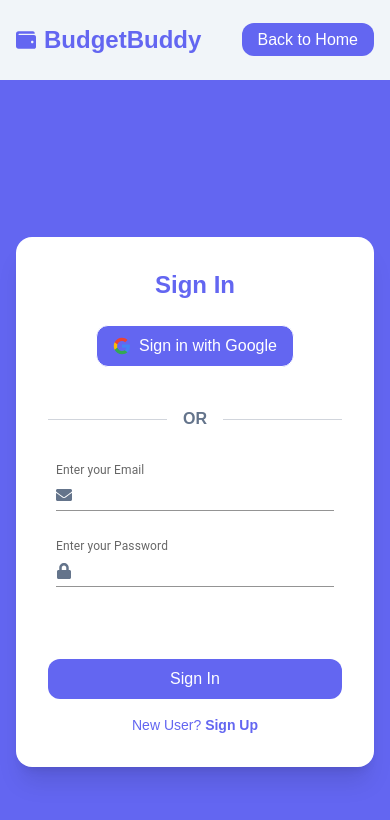
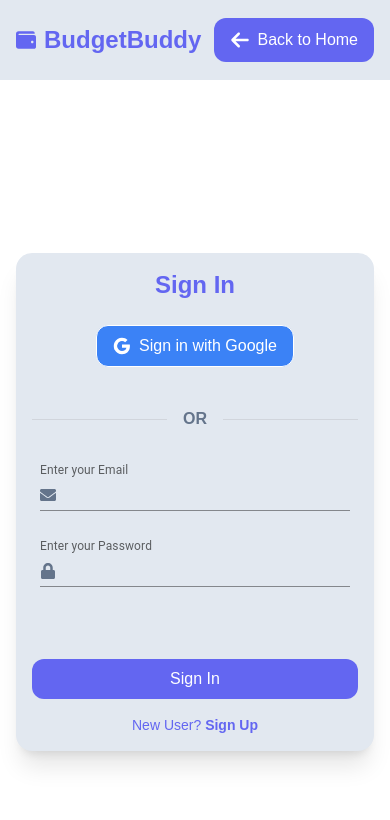
Before and after one commit to Nidhibhide/BudgetBuddy---NextJs, a Next.js app: page /signin in a window 390 px wide. Shown: the top 820 px of the page. Built offline with nearby package versions, Linux system fonts and the light colour scheme.

Commit message:
fix responsiveness and add back route

```diff
--- a/src/app/components/FormElements.tsx
+++ b/src/app/components/FormElements.tsx
@@ -87,13 +87,15 @@ export const Button: React.FC<ButtonProps> = ({
   disabled = false,
   width = "w-full",
   className = "",
+  bgColor = "bg-primary",
+  hoverColor = "hover:bg-btn-hover",
 }) => {
   return (
     <button
       type={type}
       onClick={onClick}
       disabled={disabled}
-      className={`bg-primary text-white py-2 text-base cursor-pointer font-medium rounded-xl hover:bg-btn-hover hover:shadow-md transition duration-500 ${width} ${className}`}
+      className={`${bgColor} text-white py-2 text-base cursor-pointer font-medium rounded-xl ${hoverColor} hover:shadow-md transition duration-500 ${width} ${className}`}
     >
       {children}
     </button>
@@ -154,11 +156,11 @@ export const Tooltip: React.FC<TooltipProps> = ({ label, children }) => {
   );
 };
 
-export const GetStartedLink: React.FC<GetStartedLinkProps> = ({ href, children }) => {
+export const GetStartedLink: React.FC<GetStartedLinkProps> = ({ href, children, width = 'w-full sm:w-[150px]' }) => {
   return (
     <Link
       href={href}
-      className="bg-primary py-2 px-4 text-center text-base font-medium text-white rounded-xl hover:bg-btn-hover hover:shadow-md transition duration-500 w-[150px]"
+      className={`bg-primary py-2.5 px-4 text-center text-base font-medium text-white rounded-xl hover:bg-btn-hover hover:shadow-md transition duration-500 ${width}`}
     >
       {children}
     </Link>
--- a/src/app/globals.css
+++ b/src/app/globals.css
@@ -6,7 +6,7 @@
 
   /* Main brand colors */
   --color-primary: #6366f1;
-  --color-secondary: #f1f5f9;
+  --color-secondary: #E2E8F0;
   --color-muted: #64748b;
 
   /* Shades */
@@ -21,7 +21,8 @@
   --color-white: #ffffff;
 
   /* Brand-specific */
-  --color-google: #4285F4;
+  --color-google:#3B82F6;
+    --color-google-hover:#2563EB;
 
   /* Fonts */
   --font-sans: var(--font-geist-sans);
--- a/src/app/pages/public/Header.tsx
+++ b/src/app/pages/public/Header.tsx
@@ -2,13 +2,14 @@
 
 import React from "react";
 import { FaWallet } from "react-icons/fa";
-import { HeaderProps } from '../../types/appTypes';
-import { usePathname } from 'next/navigation';
+import { HeaderProps } from "../../types/appTypes";
+import { usePathname } from "next/navigation";
 import { GetStartedLink } from "@/app/components";
+import { FaArrowLeft } from "react-icons/fa6";
 
-const Header: React.FC<HeaderProps> = ({  }) => {
+const Header: React.FC<HeaderProps> = ({}) => {
   const pathname = usePathname();
-  const showBackButton = pathname === '/signin' || pathname === '/signup';
+  const showBackButton = pathname === "/signin" || pathname === "/signup";
 
   return (
     <div className="sticky top-0 z-10 text-primary w-full flex flex-col">
@@ -18,9 +19,12 @@ const Header: React.FC<HeaderProps> = ({  }) => {
           <span className="font-semibold text-2xl">BudgetBuddy</span>
         </div>
         {showBackButton && (
-          <div>
-            <GetStartedLink href="/">
-              Back to Home
+          <div className="w-auto flex items-center  gap-4">
+            <GetStartedLink href="/" width="w-full sm:w-[180px]">
+              <div className="flex items-center gap-2">
+                <FaArrowLeft className="w-5 h-5" />
+                Back to Home
+              </div>
             </GetStartedLink>
           </div>
         )}
--- a/src/app/pages/public/SignIn.tsx
+++ b/src/app/pages/public/SignIn.tsx
@@ -66,34 +66,35 @@ const handleGoogleLogin = async () => {
     }
   };
   return (
-    <div className="bg-primary text-primary min-h-screen w-full flex justify-center items-center p-4">
-      <div className="w-full max-w-md bg-white rounded-2xl shadow-xl p-8 flex flex-col items-center">
+    <div className="bg-white text-primary min-h-screen w-full flex justify-center items-center p-4">
+      <div className="w-full max-w-md bg-secondary rounded-2xl shadow-xl p-4 sm:p-8 flex flex-col items-center">
         <h1 className="text-2xl font-bold mb-6">Sign In</h1>
 
         <div className="mb-4 flex justify-center">
           <Button
             onClick={handleGoogleLogin}
-            className="text-foreground border px-4 w-[270px] flex items-center justify-center gap-2 bg-google"
+            bgColor="bg-google"
+            hoverColor="hover:bg-google-hover"
+            className="text-foreground border px-4 w-full sm:w-[270px] flex items-center justify-center gap-2 bg-google"
           >
             <svg viewBox="0 0 24 24" width="18" height="18">
               <path
-                fill="#4285F4"
+                fill="white"
                 d="M22.56 12.25c0-.78-.07-1.53-.2-2.25H12v4.26h5.92c-.26 1.37-1.04 2.53-2.21 3.31v2.77h3.57c2.08-1.92 3.28-4.74 3.28-8.09z"
               />
               <path
-                fill="#34A853"
+                fill="white"
                 d="M12 23c2.97 0 5.46-.98 7.28-2.66l-3.57-2.77c-.98.66-2.23 1.06-3.71 1.06-2.86 0-5.29-1.93-6.16-4.53H2.18v2.84C3.99 20.53 7.7 23 12 23z"
               />
               <path
-                fill="#FBBC05"
+                fill="white"
                 d="M5.84 14.09c-.22-.66-.35-1.36-.35-2.09s.13-1.43.35-2.09V7.07H2.18C1.43 8.55 1 10.22 1 12s.43 3.45 1.18 4.93l2.85-2.22.81-.62z"
               />
               <path
-                fill="#EA4335"
+                fill="white"
                 d="M12 5.38c1.62 0 3.06.56 4.21 1.64l3.15-3.15C17.45 2.09 14.97 1 12 1 7.7 1 3.99 3.47 2.18 7.07l3.66 2.84c.87-2.6 3.3-4.53 6.16-4.53z"
               />
             </svg>
-
             Sign in with Google
           </Button>
         </div>
@@ -111,7 +112,12 @@ const handleGoogleLogin = async () => {
           {({ handleSubmit }) => (
             <>
               <div className="flex flex-col mb-12 gap-3 w-full">
-                <InputBox name="email" label="Enter your Email" type="email" icon={<FaEnvelope />} />
+                <InputBox
+                  name="email"
+                  label="Enter your Email"
+                  type="email"
+                  icon={<FaEnvelope />}
+                />
                 <InputBox
                   name="password"
                   label="Enter your Password"
@@ -120,12 +126,19 @@ const handleGoogleLogin = async () => {
                 />
               </div>
 
-              <Button onClick={handleSubmit} disabled={loading} className="mt-4">
+              <Button
+                onClick={handleSubmit}
+                disabled={loading}
+                className="mt-4"
+              >
                 {loading ? "Loading..." : "Sign In"}
               </Button>
               <p className="md:text-base text-sm mt-4 text-center">
                 New User?{" "}
-                <Link href="/signup" className="font-semibold text-primary hover:underline">
+                <Link
+                  href="/signup"
+                  className="font-semibold text-primary hover:underline"
+                >
                   Sign Up
                 </Link>
               </p>
--- a/src/app/pages/public/SignUp.tsx
+++ b/src/app/pages/public/SignUp.tsx
@@ -57,8 +57,8 @@ const SignUp = () => {
   };
 
   return (
-    <div className="bg-primary text-primary min-h-screen w-full flex justify-center items-center p-4">
-      <div className="w-full max-w-md bg-white rounded-2xl shadow-xl p-8 flex flex-col items-center">
+    <div className="bg-white text-primary min-h-screen w-full flex justify-center items-center p-4">
+      <div className="w-full max-w-md bg-secondary rounded-2xl shadow-xl p-4 sm:p-8 flex flex-col items-center">
         <h1 className="text-2xl font-bold mb-6">Sign Up</h1>
         <Formik
           initialValues={{ name: "", email: "", password: "" }}
--- a/src/app/types/appTypes.ts
+++ b/src/app/types/appTypes.ts
@@ -44,6 +44,8 @@ export interface ButtonProps {
   disabled?: boolean;
   width?: string;
   className?: string;
+  bgColor?: string;
+  hoverColor?: string;
 }
 
 export interface MultiSelectProps {
@@ -62,6 +64,7 @@ export interface TooltipProps {
 export interface GetStartedLinkProps {
   href: string;
   children: React.ReactNode;
+  width?: string;
 }
 
 export type ConnectionObject = {
```
Also changed, not shown: src/app/pages/public/Home.tsx (+8 -8 lines). Lines whose indentation alone changed are shown as unchanged.
